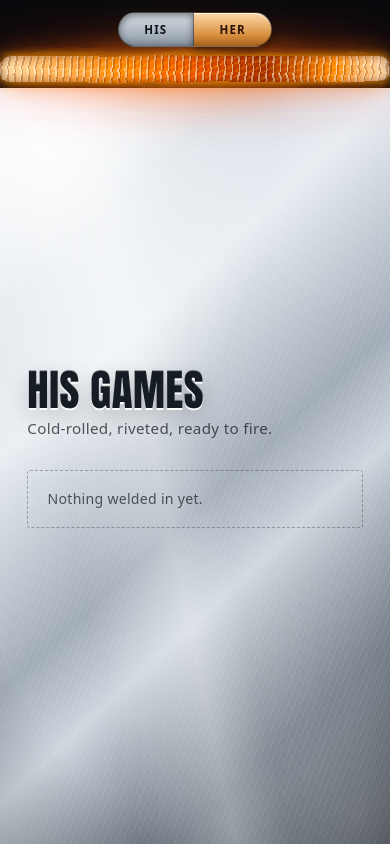
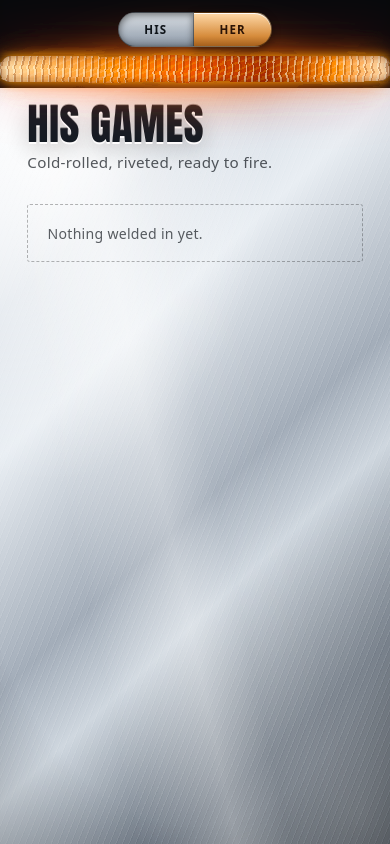
Before and after one commit to 13-13xo/13-13xo.github.io, a plain HTML site: page index.html in a window 390 px wide. Both pictures are taken after a click on the button "HIS". Drawn offline with Linux system fonts and the light colour scheme.

Commit message:
Phone: sit content under the weld instead of centering it

```diff
--- a/index.html
+++ b/index.html
@@ -498,7 +498,7 @@
     .side { display: none; padding: 2vh 7vw 6vh; }
     .side.is-active { display: flex; }
 
-    .content { max-width: none; }
+    .content { max-width: none; margin-block: 0; }
     .her .content { margin-left: 0; text-align: left; }
     h1 { font-size: clamp(2.2rem, 11vw, 3.4rem); }
 
```
